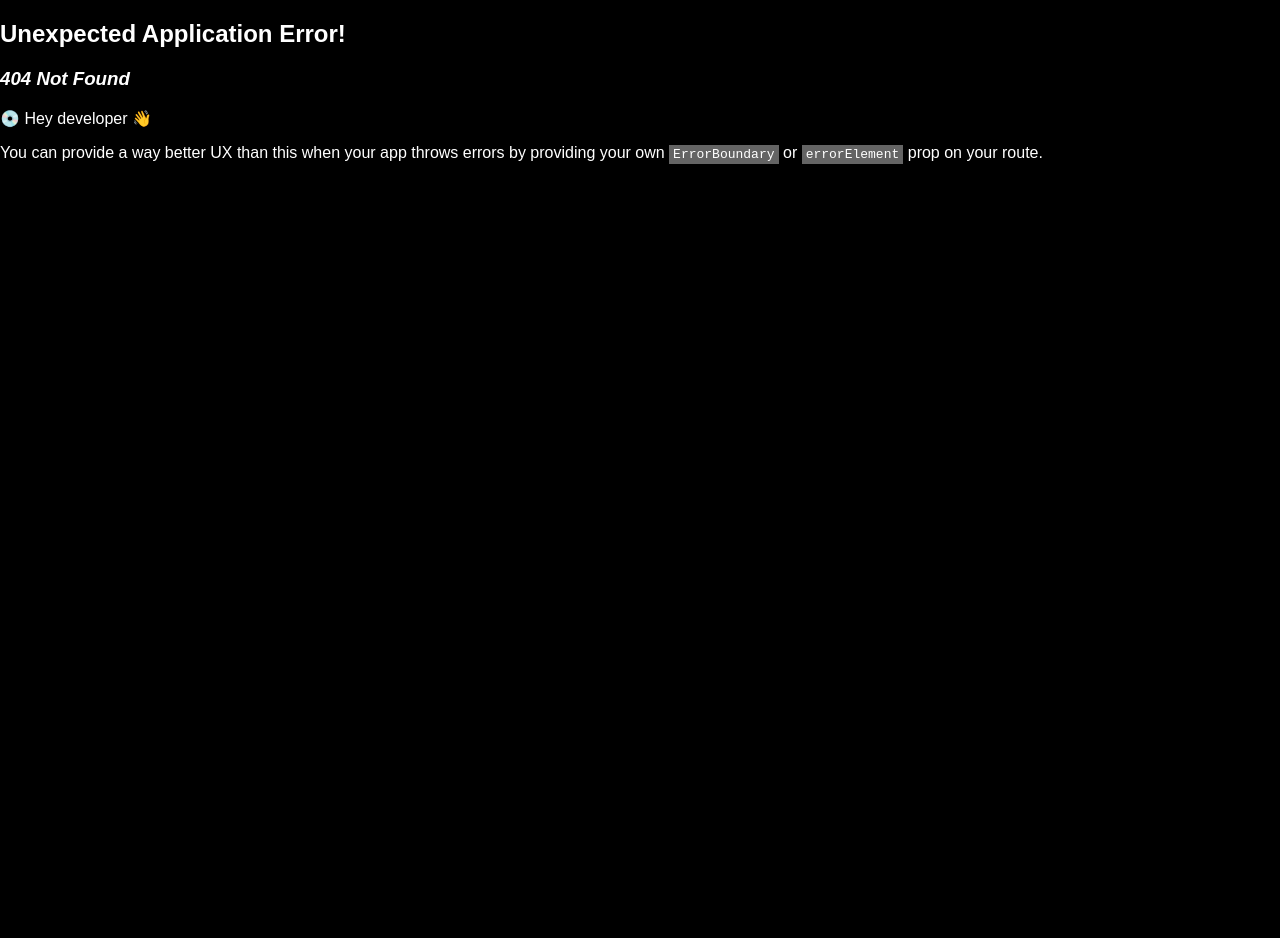
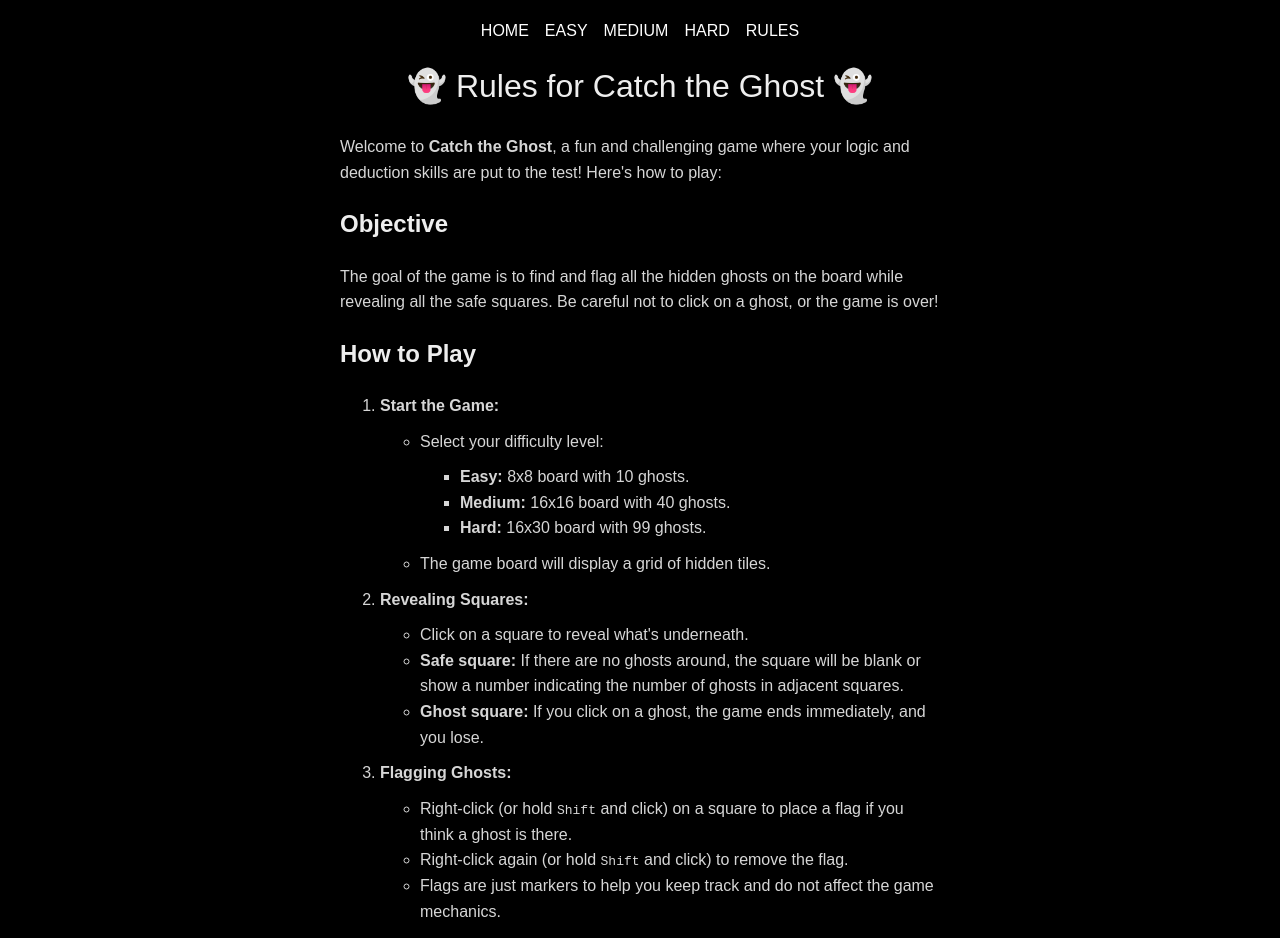
Before and after one commit to sunlipeipei/lipeipei-sun-catch-the-ghost, a React (Vite) app: page /rules in a window 1280 px wide. Before the commit this address had no page. Shown: the top 938 px of the page. Before the commit the page ends 800 px from the top, so only its background shows below. Built offline with nearby package versions, Linux system fonts and the light colour scheme.

Commit message:
added rules page

```diff
--- a/src/Components/Header.jsx
+++ b/src/Components/Header.jsx
@@ -8,6 +8,7 @@ export default function Header(){
             <Link className='text' to="/game/easy">EASY</Link>
             <Link className='text' to="/game/medium">MEDIUM</Link>
             <Link className='text' to="/game/hard">HARD</Link>
+            <Link className='text' to="/rules">RULES</Link>
         </div>
     )
 }
--- a/src/Pages/Pages.css
+++ b/src/Pages/Pages.css
@@ -3,6 +3,7 @@
     width: 100%;
     margin: 0;
     padding: 20px;
+    padding-top: 40px;
     box-sizing: border-box;
     display: flex;
     align-items: center;
--- /dev/null
+++ b/src/Pages/Rules.css
@@ -0,0 +1,24 @@
+.rules-container {
+    padding: 40px;
+    line-height: 1.6;
+    max-width: 600px;
+    margin: auto;
+    color: #d6d6d6;
+
+}
+
+.rules-container h1 {
+    text-align: center;
+    color: #eeeeee;
+}
+
+.rules-container h2 {
+    margin-top: 20px;
+    color: #eeeeee;
+}
+
+.rules-container p,
+.rules-container ul,
+.rules-container ol {
+    margin: 10px 0;
+}
--- /dev/null
+++ b/src/Pages/Rules.jsx
@@ -0,0 +1,77 @@
+import './Rules.css'
+import Header from '../Components/Header'
+
+export default function Rules(){
+    return(
+
+        <div className='rules-container'>
+            <Header />
+            <h1>👻 Rules for Catch the Ghost 👻</h1>
+            <p>Welcome to <strong>Catch the Ghost</strong>, a fun and challenging game where your logic and deduction skills are put to the test! Here's how to play:</p>
+
+            <h2>Objective</h2>
+            <p>The goal of the game is to find and flag all the hidden ghosts on the board while revealing all the safe squares. Be careful not to click on a ghost, or the game is over!</p>
+
+            <h2>How to Play</h2>
+            <ol>
+                <li>
+                    <strong>Start the Game:</strong>
+                    <ul>
+                        <li>Select your difficulty level:</li>
+                        <ul>
+                            <li><strong>Easy:</strong> 8x8 board with 10 ghosts.</li>
+                            <li><strong>Medium:</strong> 16x16 board with 40 ghosts.</li>
+                            <li><strong>Hard:</strong> 16x30 board with 99 ghosts.</li>
+                        </ul>
+                        <li>The game board will display a grid of hidden tiles.</li>
+                    </ul>
+                </li>
+                <li>
+                    <strong>Revealing Squares:</strong>
+                    <ul>
+                        <li>Click on a square to reveal what's underneath.</li>
+                        <li><strong>Safe square:</strong> If there are no ghosts around, the square will be blank or show a number indicating the number of ghosts in adjacent squares.</li>
+                        <li><strong>Ghost square:</strong> If you click on a ghost, the game ends immediately, and you lose.</li>
+                    </ul>
+                </li>
+                <li>
+                    <strong>Flagging Ghosts:</strong>
+                    <ul>
+                        <li>Right-click (or hold <code>Shift</code> and click) on a square to place a flag if you think a ghost is there.</li>
+                        <li>Right-click again (or hold <code>Shift</code> and click) to remove the flag.</li>
+                        <li>Flags are just markers to help you keep track and do not affect the game mechanics.</li>
+                    </ul>
+                </li>
+                <li>
+                    <strong>Winning the Game:</strong>
+                    <ul>
+                        <li>Reveal all the safe squares without clicking on a ghost to win.</li>
+                        <li>Once all safe squares are revealed, the game will display a congratulatory message: <em>“Game Over! You Won!”</em></li>
+                    </ul>
+                </li>
+                <li>
+                    <strong>Losing the Game:</strong>
+                    <ul>
+                        <li>If you click on a ghost, the game will end, and you'll see the message: <em>“Game Over! You Lost!”</em></li>
+                    </ul>
+                </li>
+            </ol>
+
+            <h2>Game Features</h2>
+            <ul>
+                <li><strong>Safe First Click:</strong> The first square you click will always be safe, no matter where you click.</li>
+                <li><strong>Ghost Proximity Numbers:</strong> Revealed squares with numbers indicate how many ghosts are in the surrounding 8 squares.</li>
+                <li><strong>Reset Button:</strong> Start a new game with a randomized board at any time by clicking the "Reset" button.</li>
+            </ul>
+
+            <h2>Tips for Success</h2>
+            <ul>
+                <li>Use logic to deduce where the ghosts might be based on the numbers shown in revealed squares.</li>
+                <li>Carefully place flags to keep track of potential ghost locations.</li>
+                <li>Take your time! There's no timer, so think through your moves!</li>
+            </ul>
+
+            <p><strong>Good luck, and have fun catching the ghosts! 👻</strong></p>
+                </div>
+    )
+}
--- a/src/main.jsx
+++ b/src/main.jsx
@@ -7,6 +7,7 @@ import GameEasy from './Pages/GameEasy.jsx'
 import GameMedium from './Pages/GameMedium.jsx'
 import GameHard from './Pages/GameHard.jsx'
 import CatchTheGhostProvider from './Components/CatchTheGhostProvider.jsx'
+import Rules from './Pages/Rules.jsx'
 
 const router = createBrowserRouter([
   {
@@ -34,6 +35,10 @@ const router = createBrowserRouter([
       <GameHard/>
     </CatchTheGhostProvider>
   },
+  {
+    path: '/rules',
+    element: <Rules />
+  },
 ])
 
 createRoot(document.getElementById('root')).render(
```
